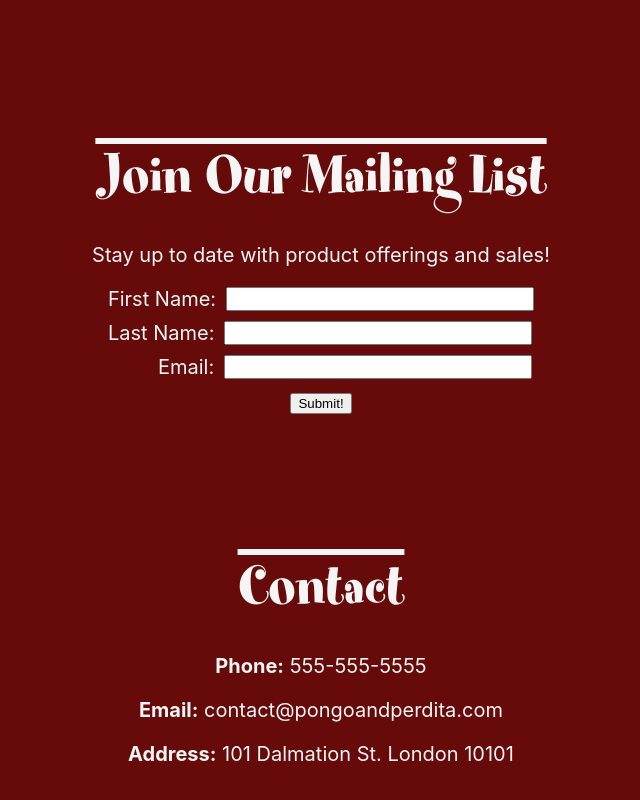
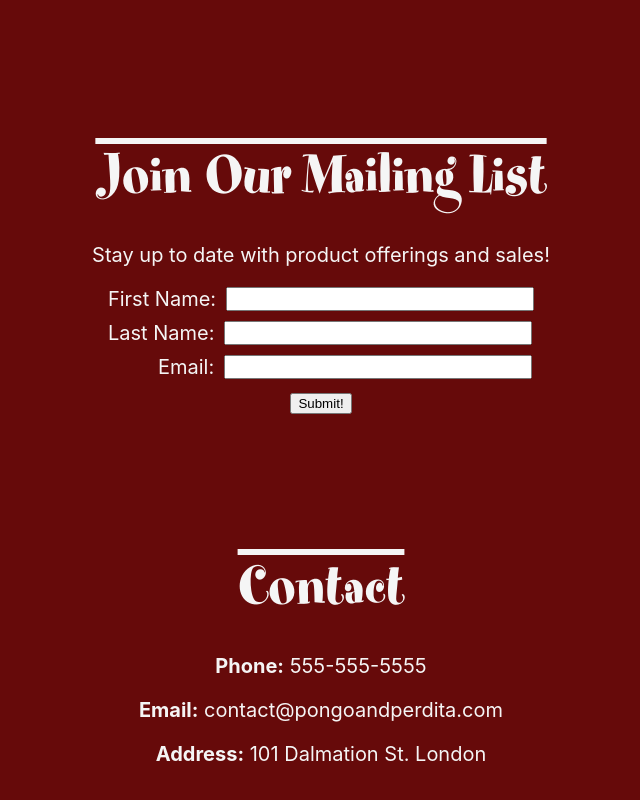
Before and after one commit to olvbrntly/shopping-cart, a React (Create React App) app: page /about in a window 1280 px wide. Shown: the part 668-1468 px from the top of the page, without its empty margins (319-959 px from the left). Built offline with nearby package versions, Linux system fonts and the light colour scheme.

Commit message:
edited contact

```diff
--- a/src/components/about_components/Contact.js
+++ b/src/components/about_components/Contact.js
@@ -8,7 +8,7 @@ function Contact(){
             <div className="contact-info">
                 <p> <b> Phone:</b> 555-555-5555</p>
                 <p> <b> Email:</b> contact@pongoandperdita.com</p>
-                <p> <b> Address:</b> 101 Dalmation St. London 10101</p>
+                <p> <b> Address:</b> 101 Dalmation St. London </p>
             </div>
 
         </div>
```
